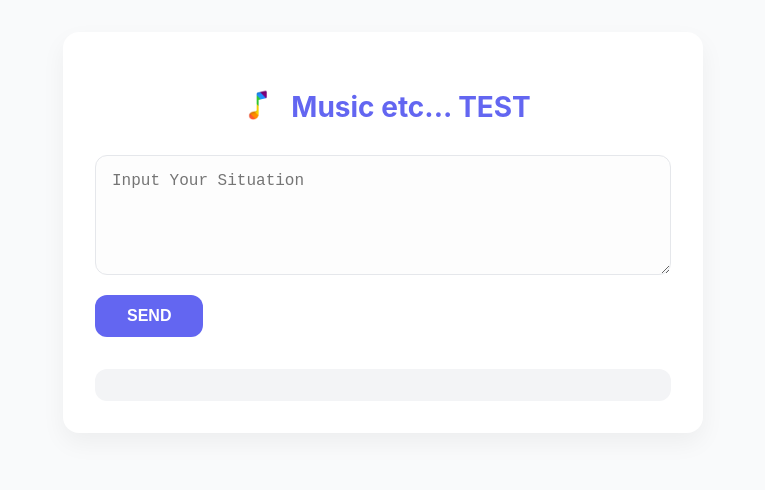
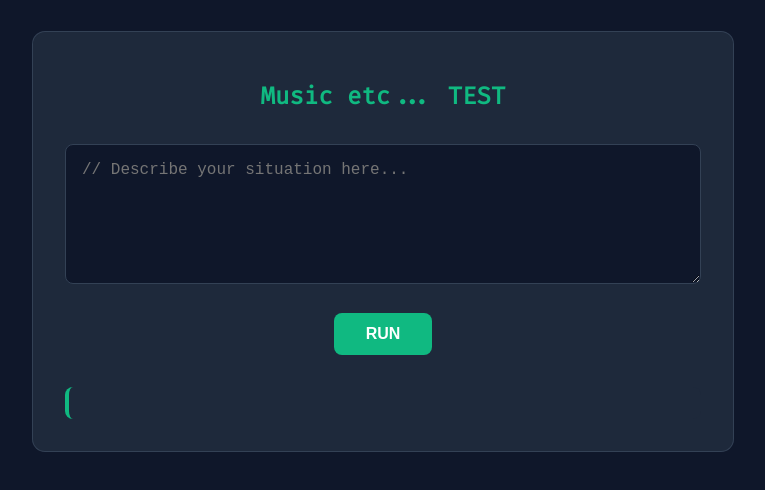
Before and after one commit to ityannel/Music-Etc..., a website: page notbat.html in a window 1280 px wide. Shown: the whole page, without its empty margins (257-1022 px from the left). Drawn offline with Linux system fonts and the light colour scheme.

Commit message:
Update notbat.html

```diff
--- a/notbat.html
+++ b/notbat.html
@@ -8,13 +8,13 @@
   <title>Music etc... test</title>
   <style>
     :root {
-      --primary-color: #6366f1;
-      --primary-hover: #4f46e5;
-      --background: #f9fafb;
-      --card-bg: #ffffff;
-      --border: #e5e7eb;
-      --text: #1f2937;
-      --muted-text: #6b7280;
+      --primary-color: #10b981;
+      --primary-hover: #059669;
+      --background: #0f172a;
+      --card-bg: #1e293b;
+      --border: #334155;
+      --text: #e2e8f0;
+      --muted-text: #94a3b8;
     }
 
     * {
@@ -22,58 +22,67 @@
     }
 
     body {
-      font-family: "Inter", "Segoe UI", sans-serif;
-      background: var(--background);
+      font-family: 'Fira Code', monospace;
+      background-color: var(--background);
       margin: 0;
       padding: 2rem;
       color: var(--text);
     }
 
     .container {
-      max-width: 640px;
+      max-width: 700px;
       margin: auto;
       background: var(--card-bg);
-      border-radius: 16px;
-      box-shadow: 0 10px 25px rgba(0, 0, 0, 0.05);
+      border-radius: 0.75rem;
+      box-shadow: 0 0 0 1px var(--border);
       padding: 2rem;
-      transition: all 0.3s ease;
     }
 
     h1 {
-      text-align: center;
-      font-size: 1.75rem;
-      margin-bottom: 1.5rem;
+      display: flex;
+      align-items: center;
+      justify-content: center;
+      gap: 1rem;
+      font-size: 1.5rem;
+      font-weight: bold;
       color: var(--primary-color);
+      margin-bottom: 2rem;
+    }
+
+    img {
+      width: 40px;
+      height: 40px;
+      object-fit: cover;
     }
 
     textarea {
       width: 100%;
-      height: 120px;
+      height: 140px;
       padding: 1rem;
-      border-radius: 12px;
+      border-radius: 0.5rem;
       border: 1px solid var(--border);
       font-size: 1rem;
       resize: vertical;
-      background-color: #fdfdfd;
-      transition: border-color 0.2s ease;
+      background-color: #0f172a;
+      color: var(--text);
     }
 
     textarea:focus {
       outline: none;
       border-color: var(--primary-color);
-      box-shadow: 0 0 0 2px rgba(99, 102, 241, 0.2);
+      box-shadow: 0 0 0 2px rgba(16, 185, 129, 0.4);
     }
 
     button {
-      justify-content:center;
-      margin-top: 1rem;
+      display: block;
+      margin: 1.5rem auto 0;
       padding: 0.75rem 2rem;
       font-size: 1rem;
-      font-weight: 600;
+      font-weight: bold;
       background-color: var(--primary-color);
-      color: white;
+      color: #ffffff;
       border: none;
-      border-radius: 12px;
+      border-radius: 0.5rem;
       cursor: pointer;
       transition: background-color 0.3s ease;
     }
@@ -85,35 +94,32 @@
     .response {
       margin-top: 2rem;
       padding: 1rem;
-      background-color: #f3f4f6;
-      border-radius: 12px;
+      background-color: #1e293b;
+      border-left: 4px solid var(--primary-color);
+      border-radius: 0.5rem;
       white-space: pre-wrap;
-      font-family: Consolas, monospace;
+      font-family: 'Fira Code', monospace;
       font-size: 0.95rem;
       color: var(--muted-text);
+      line-height: 1.5;
     }
 
-    img {
-      width: 48px;
-    }
-    h1 {
-      display: flex;
-      align-items: center;
-      justify-content: center;
-      gap: 0.5rem;
-      text-align: center;
-      font-size: 1.75rem;
-      margin-bottom: 1.5rem;
-      color: var(--primary-color);
+    .line {
+      opacity: 0;
+      transition: opacity 0.4s ease-in;
     }
 
+    .line.visible {
+      opacity: 1;
+    }
   </style>
+  <link href="https://fonts.googleapis.com/css2?family=Fira+Code&display=swap" rel="stylesheet">
 </head>
 <body>
   <div class="container">
-    <h1><img src="logo.png">Music etc... TEST</h1>
-    <textarea id="input" placeholder="Input Your Situation"></textarea>
-    <button onclick="sendContext()">SEND</button>
+    <h1>Music etc... TEST</h1>
+    <textarea id="input" placeholder="// Describe your situation here..."></textarea>
+    <button onclick="sendContext()">RUN</button>
     <div class="response" id="response"></div>
   </div>
 
@@ -121,7 +127,7 @@
     async function sendContext() {
   const input = document.getElementById("input").value;
   const resBox = document.getElementById("response");
-      resBox.textContent = "Sending...";
+  resBox.innerHTML = "<span style='color:#22d3ee;'>[RUNNING]</span> Waiting for response...\n";
 
   try {
     const res = await fetch("http://localhost:3000/parse-music-context", {
@@ -131,10 +137,28 @@
       },
       body: JSON.stringify({ description: input }),
     });
+
     const json = await res.json();
-        resBox.textContent = JSON.stringify(json, null, 2);
+    const lines = JSON.stringify(json, null, 2).split("\n");
+    resBox.textContent = "";
+
+    lines.forEach((line, i) => {
+      const span = document.createElement("div");
+      span.textContent = line;
+      span.style.opacity = 0;
+      span.style.transition = "opacity 0.4s ease";
+      span.style.transform = "translateY(4px)";
+      setTimeout(() => {
+        resBox.appendChild(span);
+        requestAnimationFrame(() => {
+          span.style.opacity = 1;
+          span.style.transform = "translateY(0)";
+        });
+      }, 80 * i + Math.random() * 40); // ランダム感あるズレ
+    });
+
   } catch (err) {
-        resBox.textContent = "ERROR!: " + err.message;
+    resBox.textContent = "// ERROR: " + err.message;
   }
 }
   </script>
```
Lines whose indentation alone changed are shown as unchanged.
